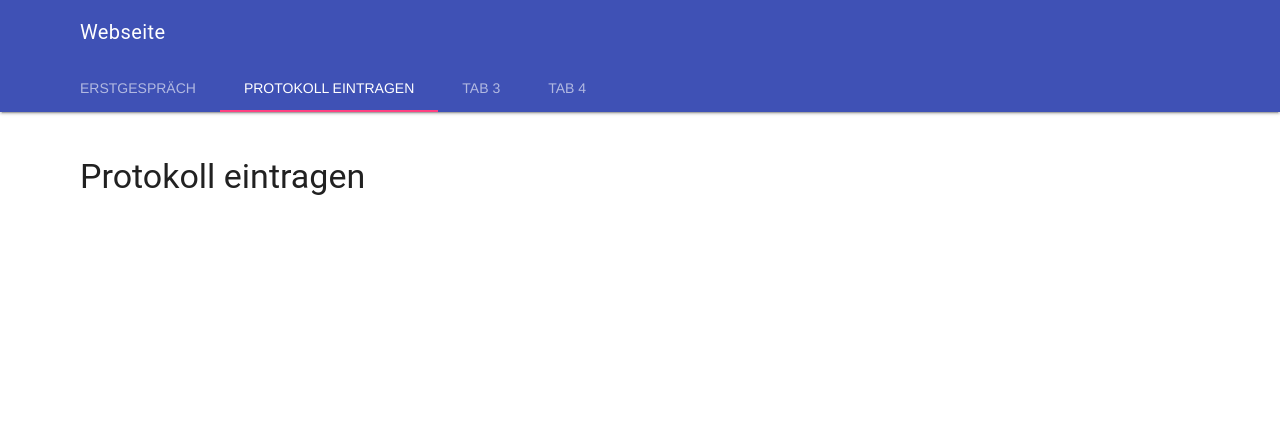
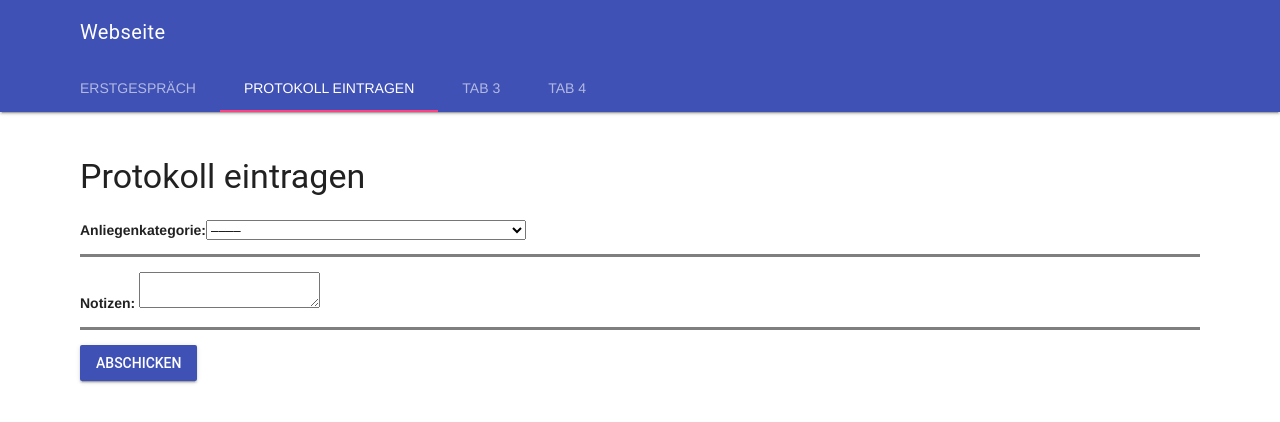
Before and after one commit to martin-krs/Teamprojekt, a plain HTML site: page Website/index.html in a window 1280 px wide. Both pictures are taken after a click on the link "PROTOKOLL EINTRAGEN". Drawn offline with nearby package versions, Linux system fonts and the light colour scheme.

Commit message:
Weitergearbeitet

```diff
--- a/Website/index.html
+++ b/Website/index.html
@@ -198,10 +198,11 @@
     <hr style="border-width: 3px; border-color:rgba(0, 0, 0, 0.5)">
 
     <!-- Colored raised button -->
-  <button class="mdl-button mdl-js-button mdl-button--raised mdl-button--colored" id="sendButton" onclick="sendInfos()">
-  Abschicken
-  </button>
-      </div>
+    <button class="mdl-button mdl-js-button mdl-button--raised mdl-button--colored" id="sendButton" onclick="sendInfos()">
+    Abschicken
+    </button>
+
+    </div>
     </section>
 
 
@@ -210,6 +211,74 @@
       <div class="page-content"><!-- Your content goes here -->
 
         <h3>Protokoll eintragen</h3>
+
+        <div id="container">
+        <strong>Anliegenkategorie:</strong>
+        <select id="choice">
+          <option>––––</option>
+          <option value="Organisation des Studiums">Organisation des Studiums</option>
+          <option value="Individuelle Arbeitsorgansiation">Individuelle Arbeitsorgansiation</option>
+          <option value="Eigenverantwortliches Lernen /Selbstmanagement">Eigenverantwortliches Lernen /Selbstmanagement</option>
+          <option value="Motivation">Motivation</option>
+          <option value="Prokrastination">Prokrastination</option>
+          <optgroup label="Studienphase">
+            <option value="Studienbeginn">Studienbeginn</option>
+            <option value="Wechsel an Ostfalia">Wechsel an Ostfalia</option>
+            <option value="Wiederaufnahme des Studiums">Wiederaufnahme des Studiums</option>
+        </optgroup>
+        <optgroup label="Prüfungsangelegenheiten">Prüfungsangelegenheiten
+            <option value="Kontakt zu Prüfungsausschuss oder Dozenten">Kontakt zu Prüfungsausschuss oder Dozenten</option>
+            <option value="Anerkennung von Leistungen">Anerkennung von Leistungen</option>
+            <option value="Nachteilsausgleich">Nachteilsausgleich</option>
+        </optgroup>
+        <option value="Prüfungsvorbereitung">Prüfungsvorbereitung</option>
+        <option value="Prüfungsangst">Prüfungsangst</option>
+        <option value="Letzprüfung">Letzprüfung</option>
+        <option value="Studienabbruch/Exmatrikulation">Studienabbruch/Exmatrikulation</option>
+        <option value="Vereinbarkeit von Studium und Privatem">Vereinbarkeit von Studium und Privatem</option>
+        <optgroup label="––––––––––––––––––––––––––––"></optgroup>
+        <option value="Persönliches Umfeld">Persönliches Umfeld</option>
+        <option value="Beziehung zu Mitmenschen">Beziehung zu Mitmenschen</option>
+        <option value="Tragische Ereignisse, akute Krise">Tragische Ereignisse, akute Krise</option>
+        <option value="Lebenswegplanung">Lebenswegplanung</option>
+        <option value="Finanzielle Sorgen">Finanzielle Sorgen</option>
+        <option value="Körperliche Erkrankung">Körperliche Erkrankung</option>
+        <optgroup label="Stresserleben">
+          <option value="körperlich">körperlich</option>
+          <option value="psychisch">psychisch</option>
+        </optgroup>
+        <option value="Sexualität/Gender">Sexualität/Gender</option>
+        <optgroup label="Verdacht psychische und Verhaltenssörung">
+          <option value="Depression">Depression</option>
+          <option value="Zwänge">Zwänge</option>
+          <option value="Psychosen">Psychosen</option>
+          <option value="Essstörung">Essstörung</option>
+          <option value="Angststörungen">Angststörungen</option>
+          <option value="Panikstörung">Panikstörung</option>
+          <option value="ADS/ADHS">ADS/ADHS</option>
+          <option value="Autismus">Autismus</option>
+          <option value="Persönlichkeitsstörung">Persönlichkeitsstörung</option>
+          <option value="Somatisierungsstörung">Somatisierungsstörung</option>
+          <option value="Suizidalität">Suizidalität</option>
+          <option value="Süchte">Süchte</option>
+          <option value="sonstige">sonstige</option>
+        </optgroup>
+        <option value="Sonstiges">Sonstiges</option>
+        </select>
+      </div>
+
+        <hr style="border-width: 3px; border-color:rgba(0, 0, 0, 0.5)">
+
+        <strong>Notizen:</strong>
+        <textarea name="justtext" id="justtext"></textarea>
+
+        <hr style="border-width: 3px; border-color:rgba(0, 0, 0, 0.5)">
+
+        <!-- Colored raised button -->
+        <button class="mdl-button mdl-js-button mdl-button--raised mdl-button--colored" id="sendButton" onclick="sendProtokoll()">
+        Abschicken
+        </button>
+
       </div>
     </section>
 
--- a/Website/index.js
+++ b/Website/index.js
@@ -93,3 +93,7 @@ function sendInfos() {
   alert("Infos wurden abgeschickt.");
   // SQL-Querry hinzufügen
 }
+
+function sendProtokoll() {
+  alert("Protokoll abgeschickt");
+}
```
